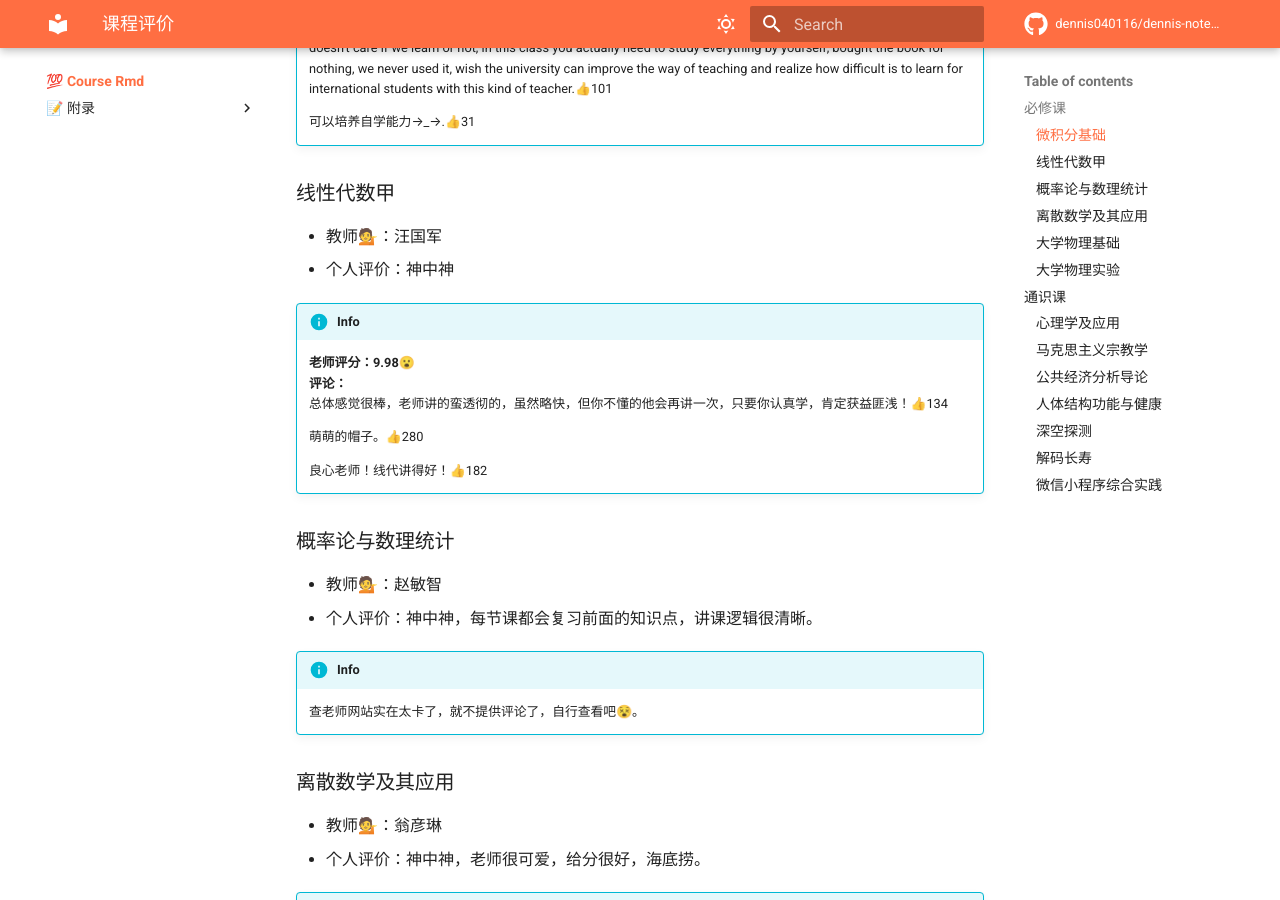
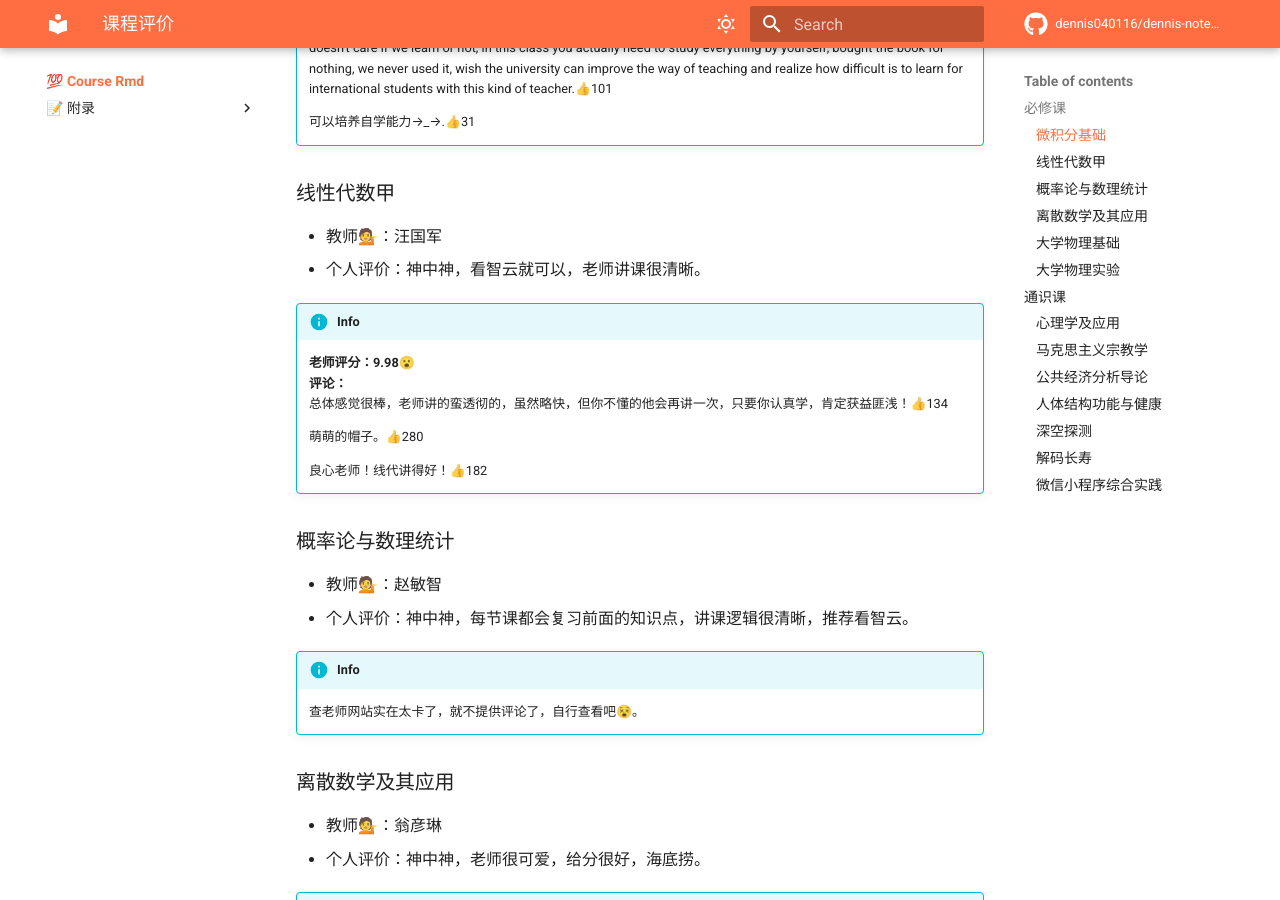
Before and after one commit to dennis040116/dennis-notebook, an MkDocs documentation site: the page built from docs/course_rmd/index.md, in a window 1280 px wide and 900 px high, scrolled down 756 px. Built offline with MkDocs 1.6.1 and Material for MkDocs 9.7.7, drawn with Linux system fonts in a browser that asks for light colours; comment, search, counter and statistics services are not loaded.

Commit message:
20240121

```diff
--- a/docs/course_rmd/index.md
+++ b/docs/course_rmd/index.md
@@ -19,7 +19,7 @@
 
 ### 线性代数甲
 * 教师💁：汪国军
-* 个人评价：神中神
+* 个人评价：神中神，看智云就可以，老师讲课很清晰。
 !!! info
     **老师评分：9.98**😮<br>
     **评论：**<br>
@@ -33,7 +33,7 @@
 
 ### 概率论与数理统计
 * 教师💁：赵敏智
-* 个人评价：神中神，每节课都会复习前面的知识点，讲课逻辑很清晰。
+* 个人评价：神中神，每节课都会复习前面的知识点，讲课逻辑很清晰，推荐看智云。
 !!! info
     查老师网站实在太卡了，就不提供评论了，自行查看吧😵。
 
```
Also changed, not shown: 1 other file.
